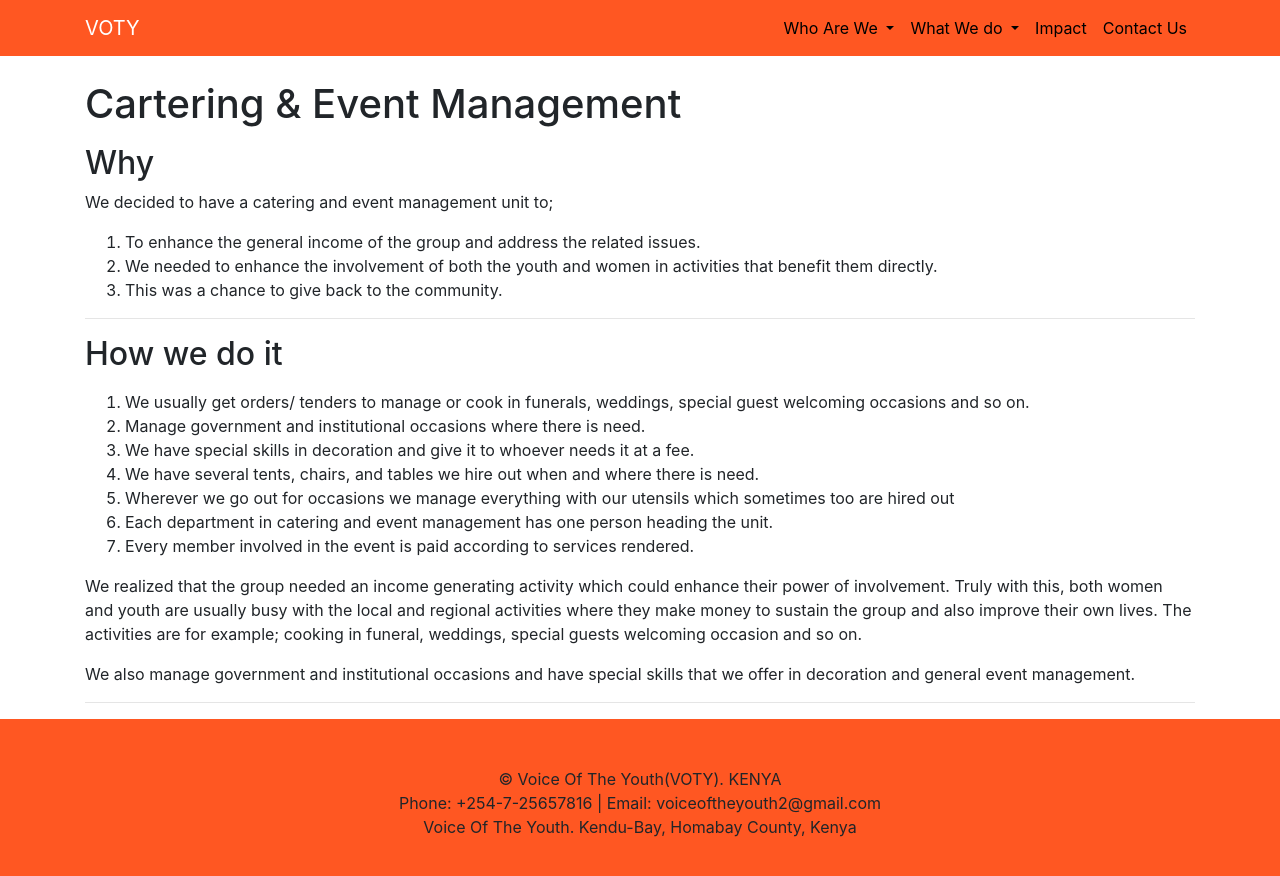
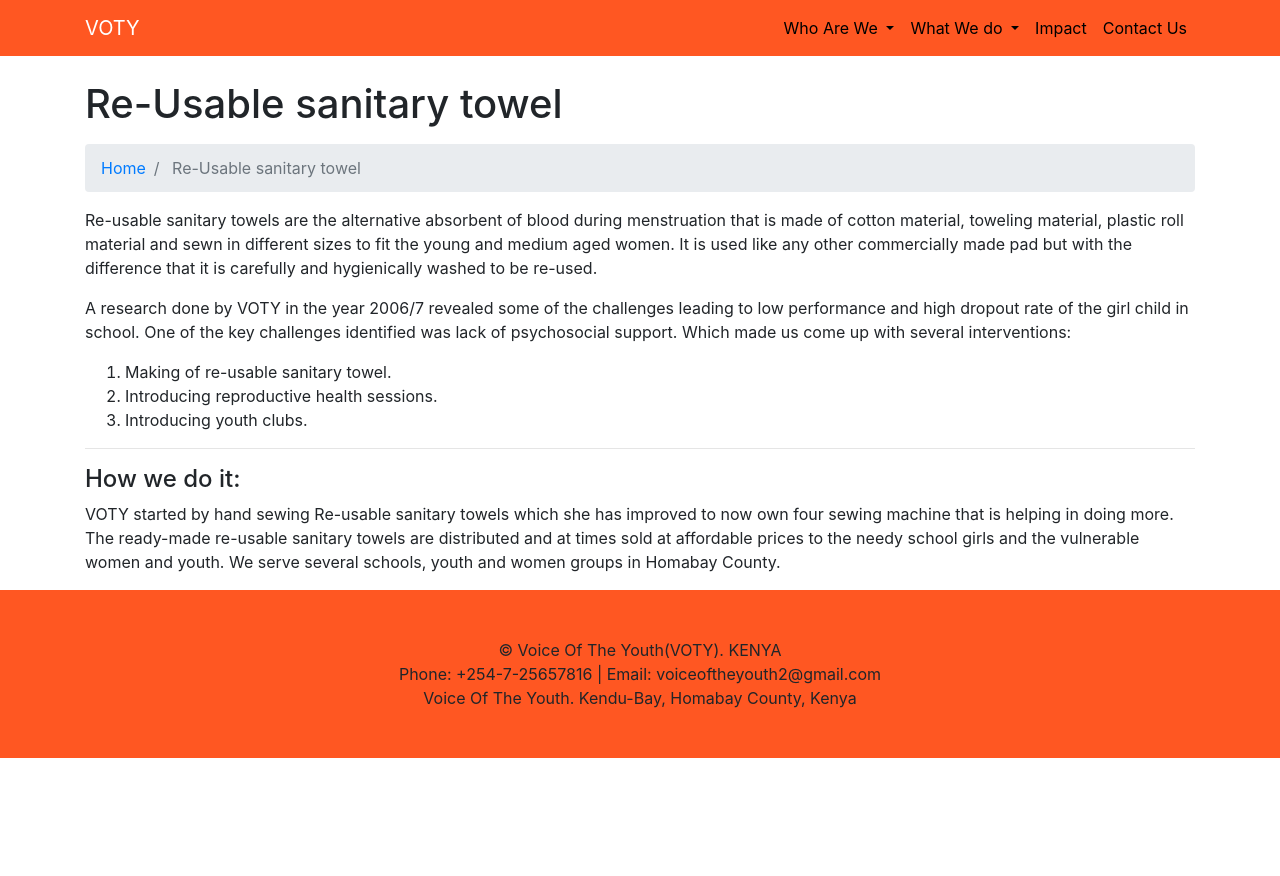
Before and after one commit to votykenya/votykenya.github.io, a plain HTML site: page reusable_sanitary_towels.html in a window 1280 px wide. After the commit the page ends 800 px from the top, so only its background shows below. Drawn offline with nearby package versions, Linux system fonts and the light colour scheme.

Commit message:
update Re-Usable sanitary towel page

```diff
--- a/reusable_sanitary_towels.html
+++ b/reusable_sanitary_towels.html
@@ -8,7 +8,7 @@
     <meta name="description" content="The Voice Of Youth Website. Version 0.0.1">
     <meta name="author" content="Brandon Wayne Odiwuor">
 
-    <title>VOTY | Cartering & Event Management</title>
+    <title>VOTY | Re-Usable sanitary towel</title>
 
     <!-- Bootstrap core CSS -->
     <link rel="stylesheet" href="https://stackpath.bootstrapcdn.com/bootstrap/4.1.3/css/bootstrap.min.css"
@@ -72,57 +72,56 @@
 
 <div class="container">
     <!-- Page Heading/Breadcrumbs -->
-    <h1 class="mt-4 mb-3"> Cartering & Event Management </h1>
+    <h1 class="mt-4 mb-3"> Re-Usable sanitary towel </h1>
+</div>
+
+<div class="container">
+    <ol class="breadcrumb">
+        <li class="breadcrumb-item">
+            <a href="index.html">Home</a>
+        </li>
+        <li class="breadcrumb-item active"> Re-Usable sanitary towel </li>
+    </ol>
 </div>
 
 <!--div class="container">
-    <img src="images/pic4.jpg" class="img-fluid" alt="Responsive image">
-</div>
+    <img src="images/pic2.jpg" class="img-fluid" alt="Responsive image" style="height: 65vh; width: 100%">
+</div-->
 
-<div class="container">
+<!--div class="container">
     <hr>
 </div-->
 
 
 <div class="container">
-    <h2> Why </h2>
     <p>
-        We decided to have a catering and event management unit to;
-    <ol>
-        <li>To enhance the general income of the group and address the related issues.</li>
-        <li>We needed to enhance the involvement of both the youth and women in activities that benefit them directly.</li>
-        <li>This was a chance to give back to the community.</li>
-    </ol>
+        Re-usable sanitary towels are the alternative absorbent of blood during menstruation that is made of cotton
+        material, toweling material, plastic roll material and sewn in different sizes to fit the young and
+        medium aged women.  It is used like any other commercially made pad but with the difference that it
+        is carefully and hygienically washed to be re-used.
+    </p>
+
+    <p>
+        A research done by VOTY in the year 2006/7 revealed some of the challenges leading to low performance and
+        high dropout rate of the girl child in school. One of the key challenges identified was lack of psychosocial support.
+        Which made us come up with several interventions:
+        <ol>
+            <li>Making of re-usable sanitary towel.</li>
+            <li>Introducing reproductive health sessions.</li>
+            <li>Introducing youth clubs.</li>
+        </ol>
     </p>
 
     <div>
         <hr>
     </div>
-    <h2>How we do it</h2>
+    <h4>How we do it:</h4>
     <p>
-    <ol>
-        <li>We usually get orders/ tenders to manage or cook in funerals, weddings, special guest welcoming occasions and so on.</li>
-        <li>Manage government and institutional occasions where there is need.</li>
-        <li>We have special skills in decoration and give it to whoever needs it at a fee.</li>
-        <li>We have several tents, chairs, and tables we hire out when and where there is need.</li>
-        <li>Wherever we go out for occasions we manage everything with our utensils which sometimes too are hired out</li>
-        <li>Each department in catering and event management has one person heading the unit.</li>
-        <li>Every member involved in the event is paid according to services rendered.</li>
-    </ol>
+        VOTY started by hand sewing Re-usable sanitary towels which she has improved to now own four sewing machine
+        that is helping in doing more. The ready-made re-usable sanitary towels are distributed and at times sold at
+        affordable prices to the needy school girls and the vulnerable women and youth. We serve several schools,
+        youth and women groups in Homabay County.
     </p>
-    <p>
-        We realized that the group needed an income generating activity which could enhance their power of involvement.
-        Truly with this, both women and youth are usually busy with the local and regional activities where they make money
-        to sustain the group and also improve their own lives. The activities are for example; cooking in funeral, weddings,
-        special guests welcoming occasion and so on.
-    </p>
-    <p>
-        We also manage government and institutional occasions and have special skills that we offer in decoration and general event management.
-    </p>
-</div>
-
-<div class="container">
-    <hr>
 </div>
 
 <!-- Footer -->
@@ -132,7 +131,6 @@
         <p class="m-0 text-center">Phone: +254-7-25657816 | Email: voiceoftheyouth2@gmail.com </p>
         <p class="m-0 text-center"> Voice Of The Youth. Kendu-Bay, Homabay County, Kenya </p>
     </div>
-    <!-- /.container -->
 </footer>
 
 <!-- Bootstrap core JavaScript -->
```
